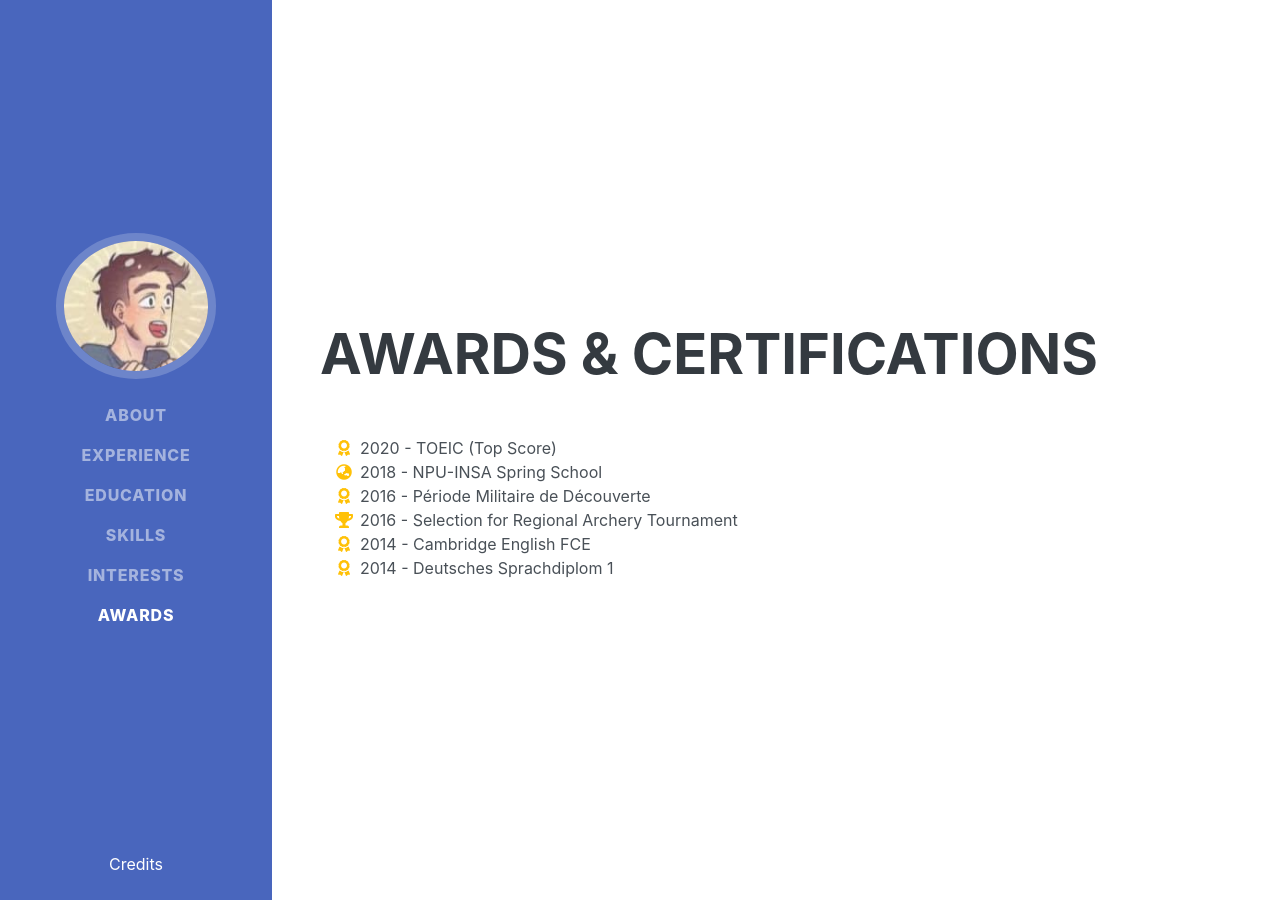
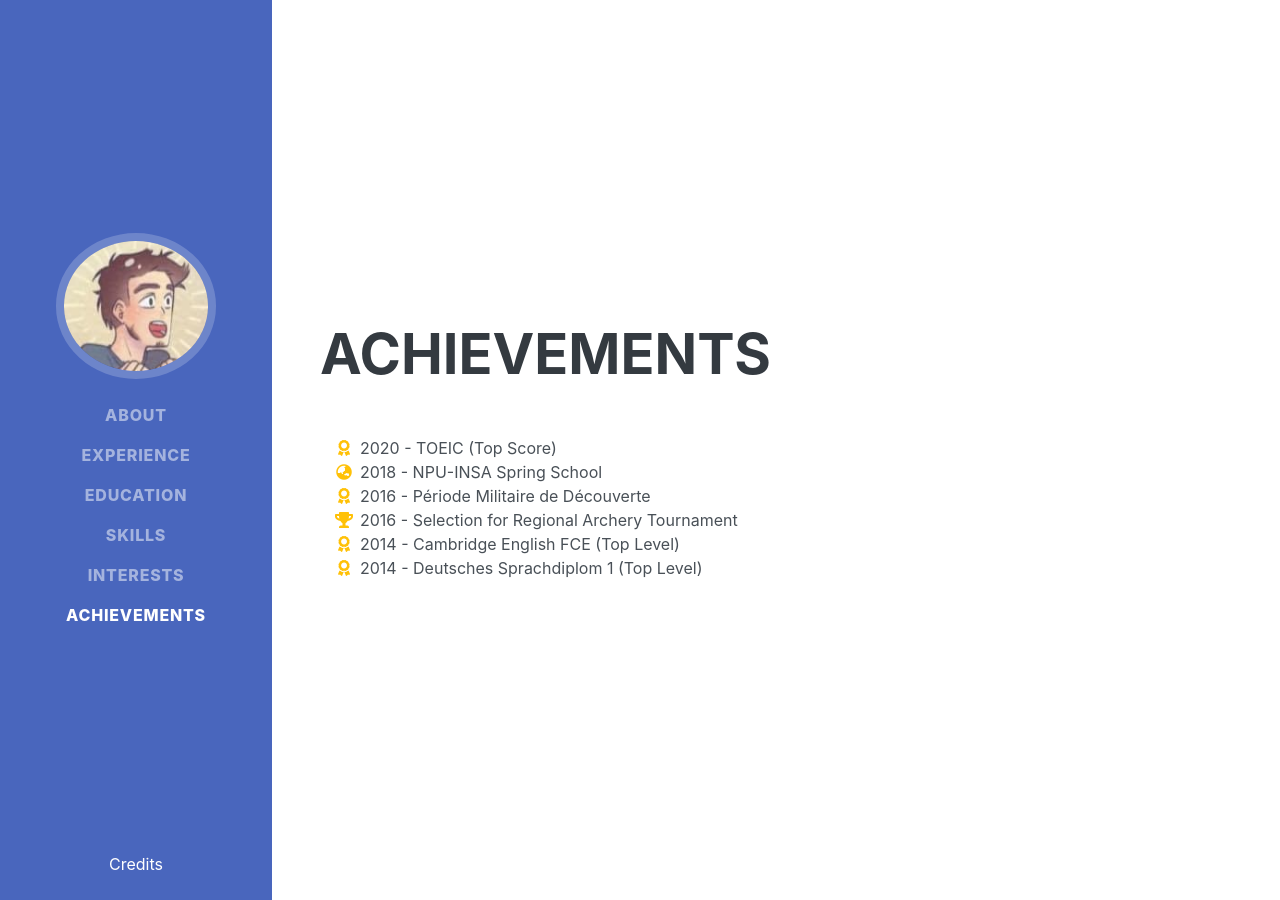
Before and after one commit to nk-fouque/resume, a Jekyll site: the page built from index.md, in a window 1280 px wide and 900 px high, scrolled down 5780 px. Built offline with Jekyll 4.4.1, drawn with Linux system fonts in a browser that asks for light colours; some web fonts are replaced.

Commit message:
refactor(Achievements): Renamed from "Awards"

```diff
--- a/_data/awards.yml
+++ b/_data/achievements.yml
@@ -1,8 +1,8 @@
 - year: 2014
-  name: Deutsches Sprachdiplom 1
+  name: Deutsches Sprachdiplom 1 (Top Level)
   icon: fas fa-award
 - year: 2014
-  name: Cambridge English FCE
+  name: Cambridge English FCE (Top Level)
   icon: fas fa-award
 - year: 2016
   name: Selection for Regional Archery Tournament
--- a/_includes/navbar.html
+++ b/_includes/navbar.html
@@ -40,7 +40,7 @@
                 <a class="nav-link js-scroll-trigger" href="#interests">Interests</a>
             </li>
             <li class="nav-item">
-                <a class="nav-link js-scroll-trigger" href="#awards">Awards</a>
+                <a class="nav-link js-scroll-trigger" href="#achievements">Achievements</a>
             </li>
         </ul>
     </div>
--- /dev/null
+++ b/_includes/section/achievements.html
@@ -0,0 +1,14 @@
+<section class="resume-section p-3 p-lg-5 d-flex align-items-center" id="achievements">
+    <div class="w-100">
+        <h2 class="mb-5">Achievements</h2>
+        <ul class="fa-ul mb-0">
+            {% assign sorted = site.data.achievements |sort: 'year' |reverse %}
+            {% for achievement in sorted %}
+            <li>
+                <i class="fa-li {{achievement.icon}} text-warning"></i>
+                {{achievement.year}} - {{achievement.name}}
+            </li>
+            {% endfor %}
+        </ul>
+    </div>
+</section>
--- a/_includes/section/awards.html
+++ /dev/null
@@ -1,14 +0,0 @@
-<section class="resume-section p-3 p-lg-5 d-flex align-items-center" id="awards">
-    <div class="w-100">
-        <h2 class="mb-5">Awards &amp; Certifications</h2>
-        <ul class="fa-ul mb-0">
-            {% assign sorted = site.data.awards |sort: 'year' |reverse %}
-            {% for award in sorted %}
-            <li>
-                <i class="fa-li {{award.icon}} text-warning"></i>
-                {{award.year}} - {{award.name}}
-            </li>
-            {% endfor %}
-        </ul>
-    </div>
-</section>
--- a/_layouts/home.html
+++ b/_layouts/home.html
@@ -29,7 +29,7 @@
 
     <hr class="m-0">
 
-    {% include section/awards.html %}
+    {% include section/achievements.html %}
 
 </div>
 
--- a/docs/feed.xml
+++ b/docs/feed.xml
@@ -1 +1 @@
-<?xml version="1.0" encoding="utf-8"?><feed xmlns="http://www.w3.org/2005/Atom" ><generator uri="https://jekyllrb.com/" version="4.0.0">Jekyll</generator><link href="http://localhost:4000/resume/feed.xml" rel="self" type="application/atom+xml" /><link href="http://localhost:4000/resume/" rel="alternate" type="text/html" /><updated>2020-08-31T17:04:56+02:00</updated><id>http://localhost:4000/resume/feed.xml</id><title type="html">Nick’s Rants</title><subtitle>My interactive resume</subtitle></feed>
+<?xml version="1.0" encoding="utf-8"?><feed xmlns="http://www.w3.org/2005/Atom" ><generator uri="https://jekyllrb.com/" version="4.0.0">Jekyll</generator><link href="http://localhost:4000/resume/feed.xml" rel="self" type="application/atom+xml" /><link href="http://localhost:4000/resume/" rel="alternate" type="text/html" /><updated>2020-08-31T17:12:23+02:00</updated><id>http://localhost:4000/resume/feed.xml</id><title type="html">Nick’s Rants</title><subtitle>My interactive resume</subtitle></feed>
```
Also changed, not shown: docs/index.html (+5 -5 lines).
